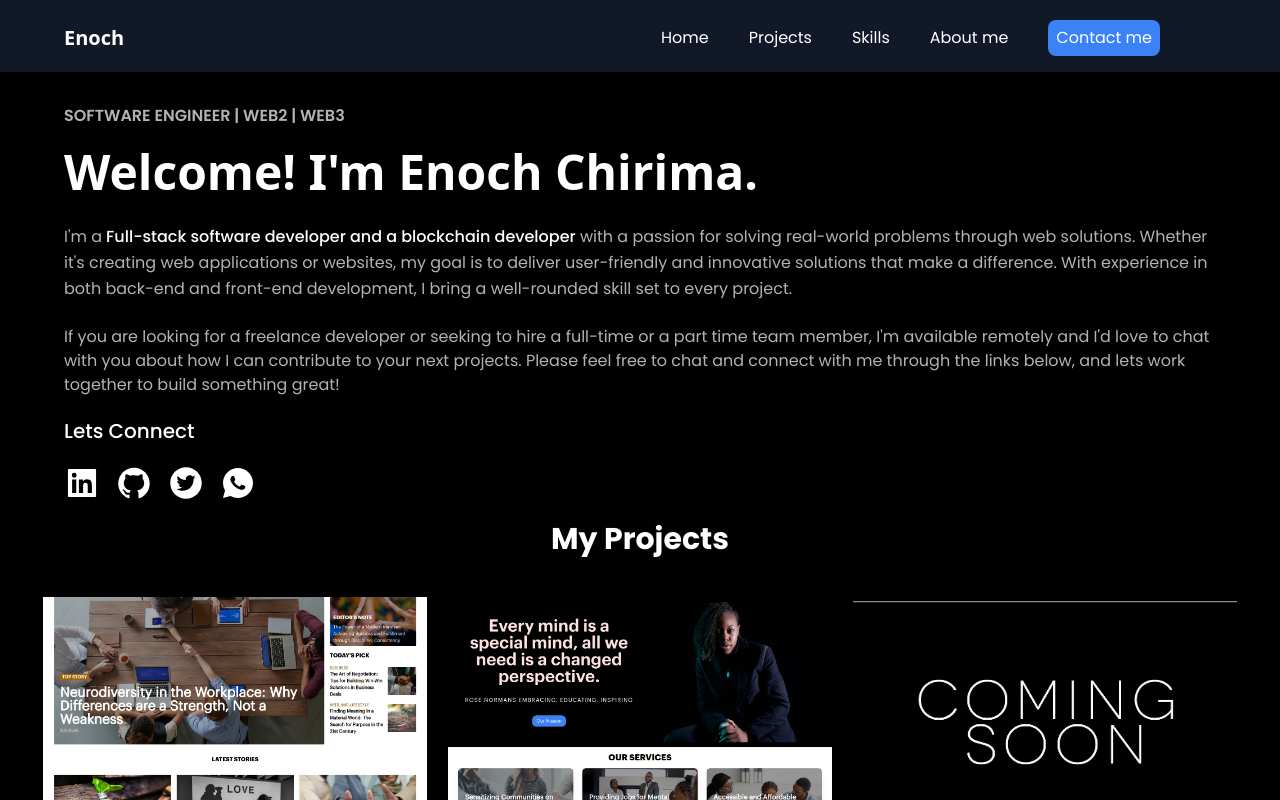
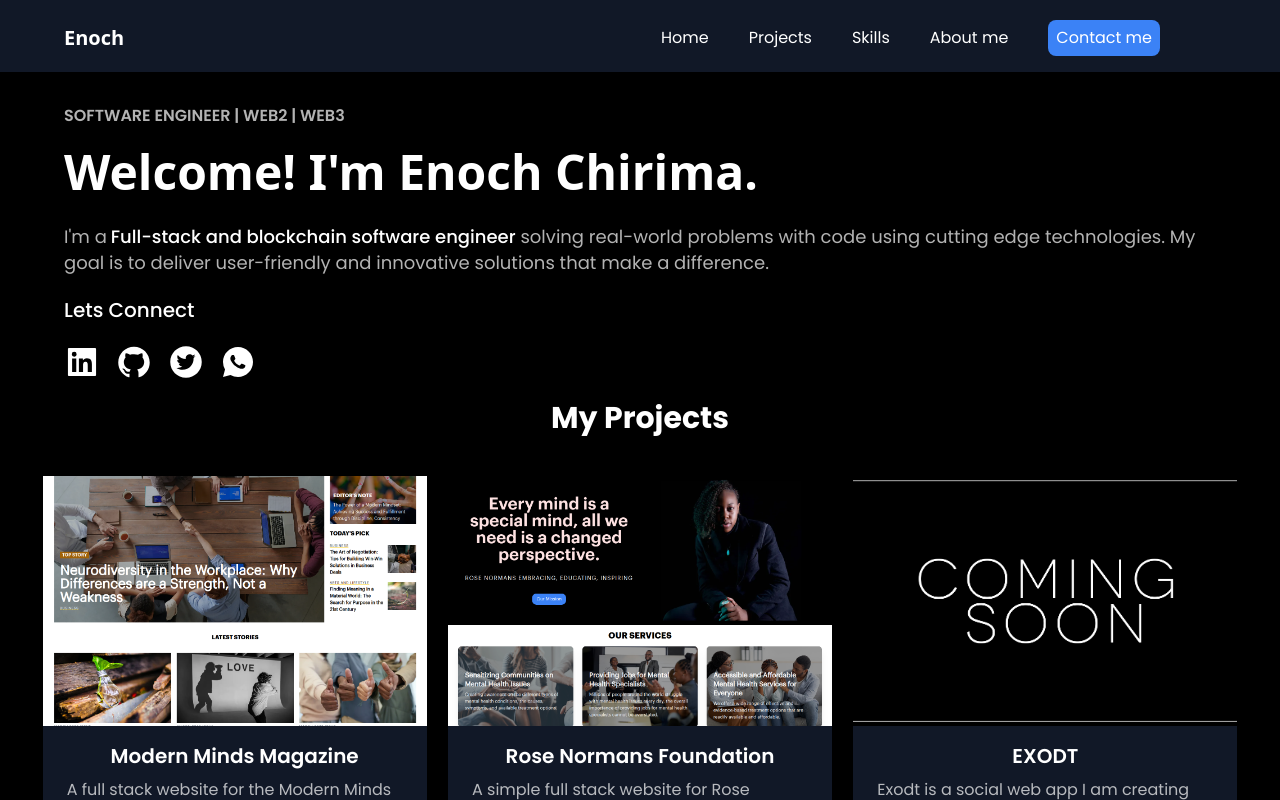
Before and after one commit to iamenochchirima/PersonalSite, a Next.js app: page / in a window 1280 px wide. Shown: the top 800 px of the page. Built offline with nearby package versions, Linux system fonts and the light colour scheme; no server answers.

Commit message:
Updated intro

```diff
--- a/src/components/Hero.jsx
+++ b/src/components/Hero.jsx
@@ -18,25 +18,15 @@ const Hero = () => {
         <p className="py-5 text-5xl font-sans font-bold text-white">
           Welcome! I&apos;m Enoch Chirima.
         </p>
-        <p className={`${styles.paragraph} text-start mt-2  leading-6`}>
+        <p className={`${styles.paragraph} text-start mt-2 text-lg leading-6`}>
           I&apos;m a
           <span className="ml-1 font-medium text-white">
-            Full-stack software developer and a blockchain developer
+            Full-stack and blockchain software engineer
           </span>{" "}
-          with a passion for solving real-world problems through web solutions.
-          Whether it&apos;s creating web applications or websites, my goal is to
-          deliver user-friendly and innovative solutions that make a difference.
-          With experience in both back-end and front-end development, I bring a
-          well-rounded skill set to every project.
+          solving real-world problems with code using cutting edge technologies.
+          My goal is to deliver user-friendly and innovative solutions that make a difference.
         </p>
-        <br />
-        <p>
-          If you are looking for a freelance developer or seeking to hire a
-          full-time or a part time team member, I&apos;m available remotely and
-          I&apos;d love to chat with you about how I can contribute to your next
-          projects. Please feel free to chat and connect with me through the
-          links below, and lets work together to build something great!
-        </p>
+
         <h1 className="text-white text-xl mt-5 font-medium">Lets Connect</h1>
         <div className=" text-4xl text-white flex py-5 space-x-4">
           <a
```
